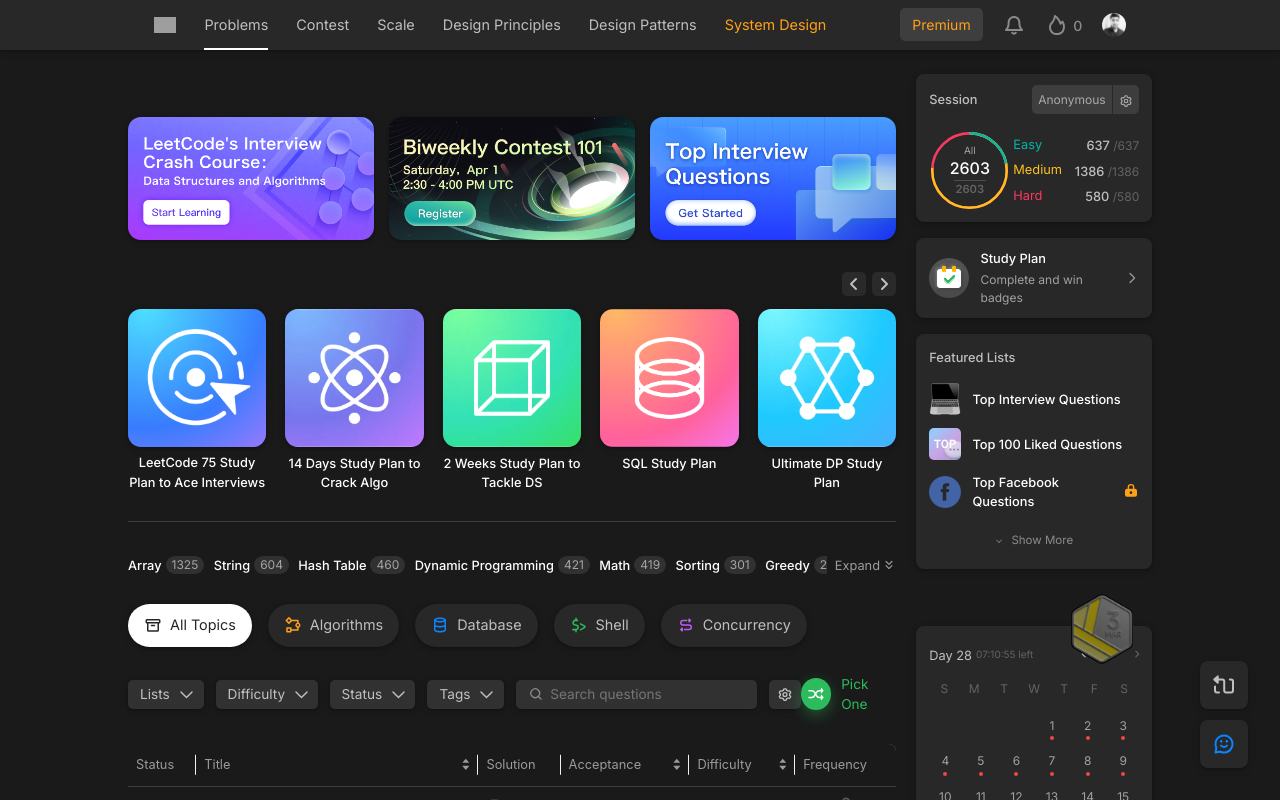
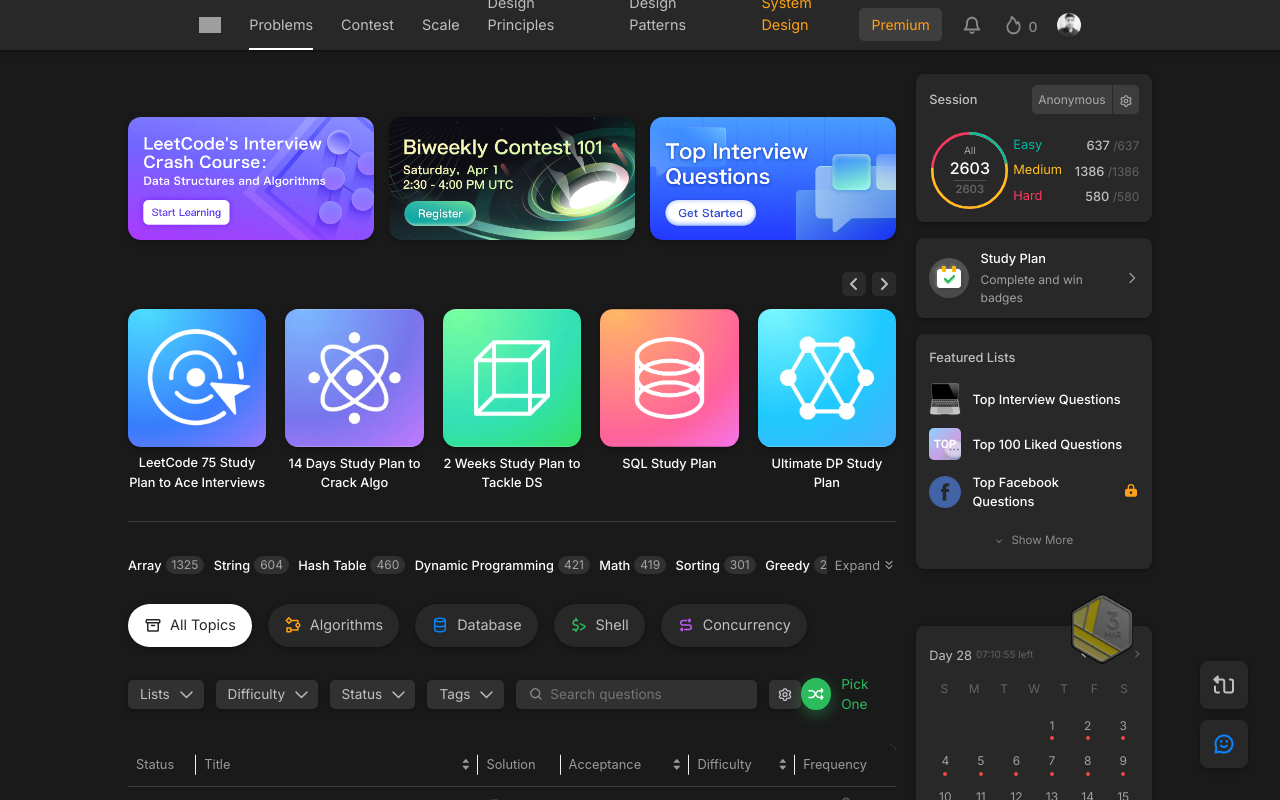
Before and after one commit to SaiAshish9/leetcode-next-ui, a Next.js app: page / in a window 1280 px wide. Built offline with nearby package versions, Linux system fonts and the light colour scheme; grey boxes are pictures that could not be loaded.

Commit message:
home updated

```diff
--- a/src/app/common/navbar/styles.js
+++ b/src/app/common/navbar/styles.js
@@ -17,7 +17,7 @@
 
 export const NavContent = styled.div`
   width: 100%;
-  max-width: 79vw;
+  max-width: 72vw;
   display: flex;
   flex-direction: row;
   justify-content: space-between;
```
